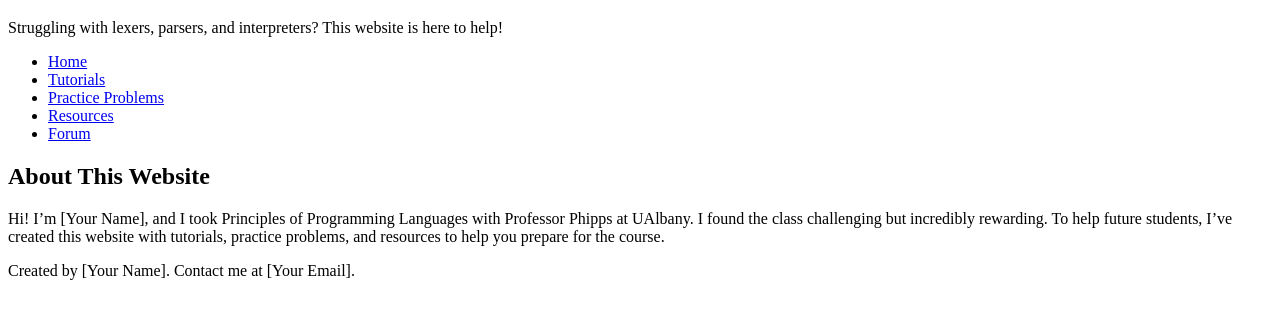
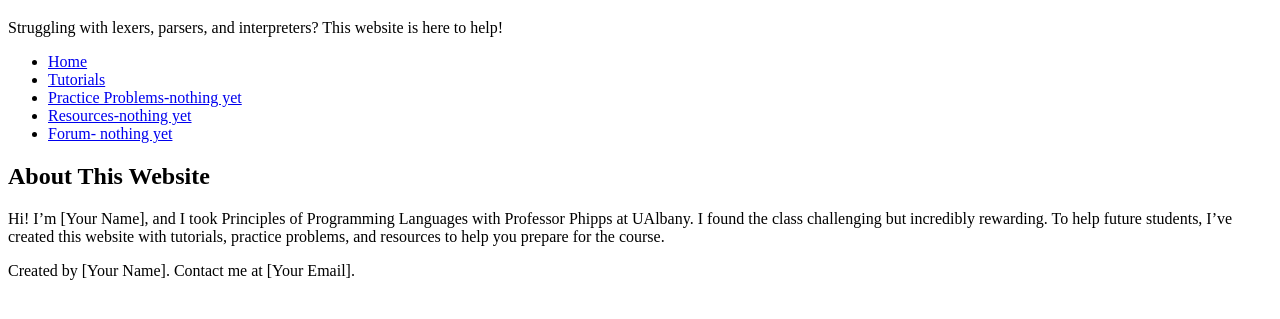
Before and after one commit to supercode1234/icsi-311-tutorials, a plain HTML site: page index.html in a window 1280 px wide. Shown: the part 61-380 px from the top of the page. Drawn offline with Linux system fonts and the light colour scheme.

Commit message:
Updated empty html names

```diff
--- a/index.html
+++ b/index.html
@@ -15,9 +15,9 @@
         <ul>
             <li><a href="index.html">Home</a></li>
             <li><a href="tutorials/lexer.html">Tutorials</a></li>
-            <li><a href="practice/problems.html">Practice Problems</a></li>
-            <li><a href="resources/index.html">Resources</a></li>
-            <li><a href="forum/index.html">Forum</a></li>
+            <li><a href="practice/problems.html">Practice Problems-nothing yet</a></li>
+            <li><a href="resources/index.html">Resources-nothing yet</a></li>
+            <li><a href="forum/index.html">Forum- nothing yet</a></li>
         </ul>
     </nav>
     <section>
```
Also changed, not shown: practice/problems.html (added).
